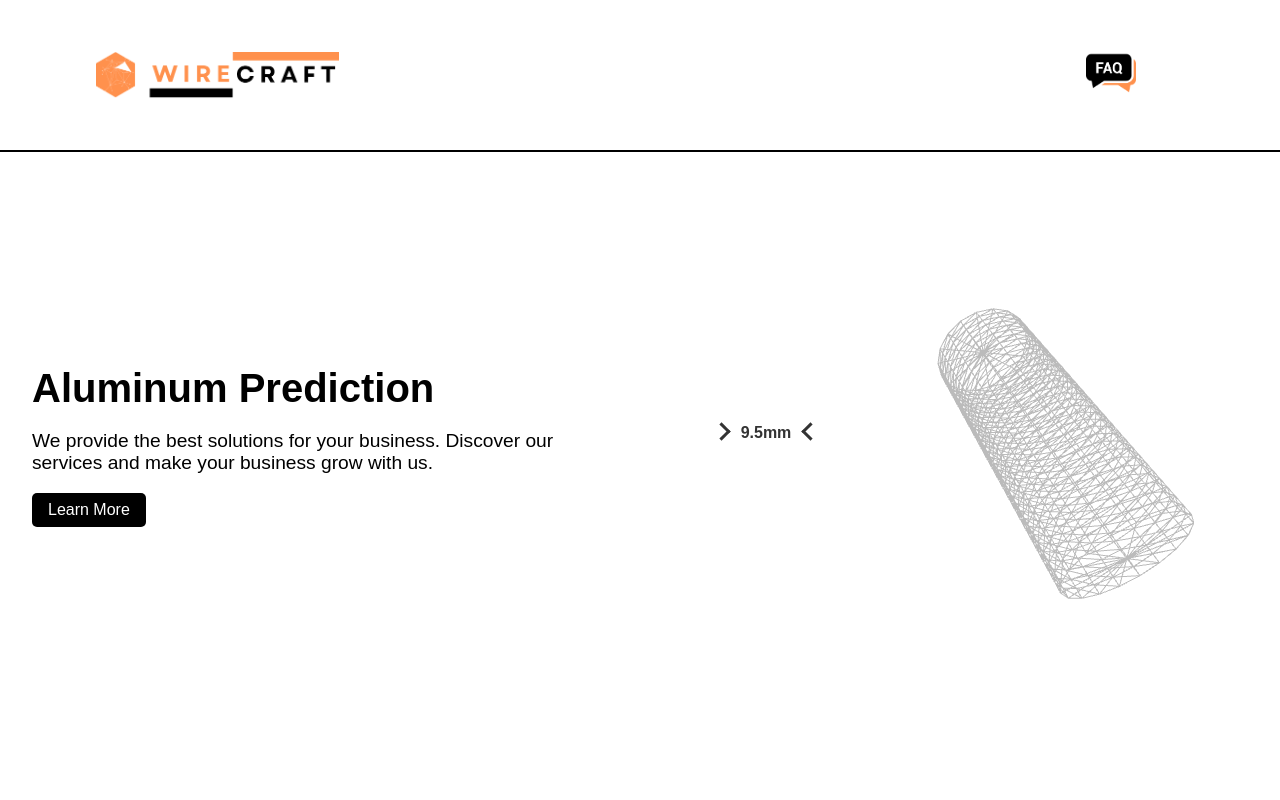
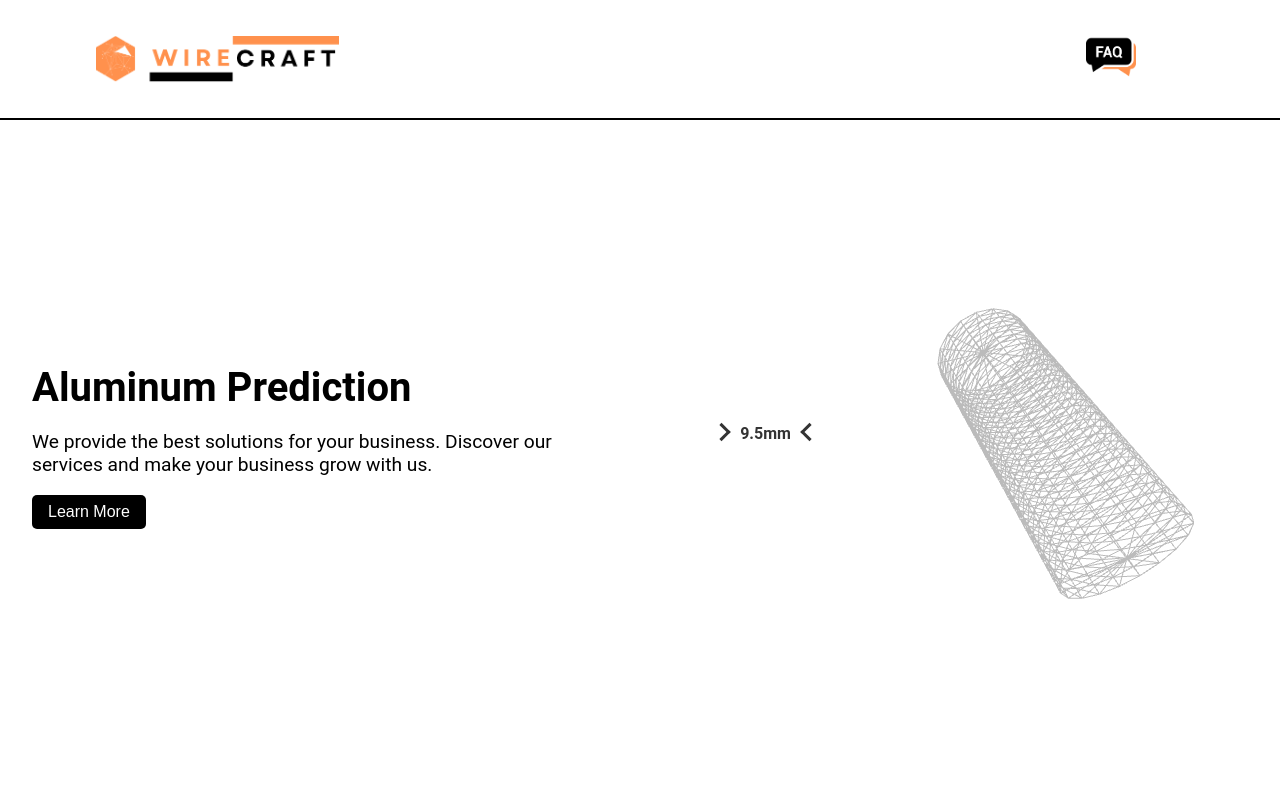
Before and after one commit to Kartik-Katkar/Aluminium-Wire-Properties-Prediction, a Flask app: page / in a window 1280 px wide. Run offline with Flask 3, Linux system fonts and the light colour scheme.

Commit message:
Changed font

```diff
--- a/static/css/index.css
+++ b/static/css/index.css
@@ -4,10 +4,12 @@ html {
   padding: 0;
   width: 100%;
   height: 100%;
-  font-family: Arial, sans-serif;
+  font-family: 'Roboto', Arial, sans-serif;
   background-color: #ffffff;
   display: flex;
   flex-direction: column;
+
+
 }
 
 .navbar {
@@ -34,8 +36,8 @@ html {
 .navbar-logo {
   height: 50px; /* Adjust size as needed */
   margin-left: 5rem;
-  margin-top: 2rem;
-  margin-bottom: 2rem;
+  margin-top: 1rem;
+  margin-bottom: 1rem;
   margin-right: 10rem; /* Space between logo and text */
 }
 
--- a/templates/index.html
+++ b/templates/index.html
@@ -4,6 +4,7 @@
     <meta charset="UTF-8">
     <meta name="viewport" content="width=device-width, initial-scale=1.0">
     <link rel="stylesheet" href="../static/css/index.css">
+    <link href="https://fonts.googleapis.com/css2?family=Montserrat:wght@400;500;600&display=swap" rel="stylesheet">
     <title>WireCraft</title>
     <link
             rel="icon"
```
